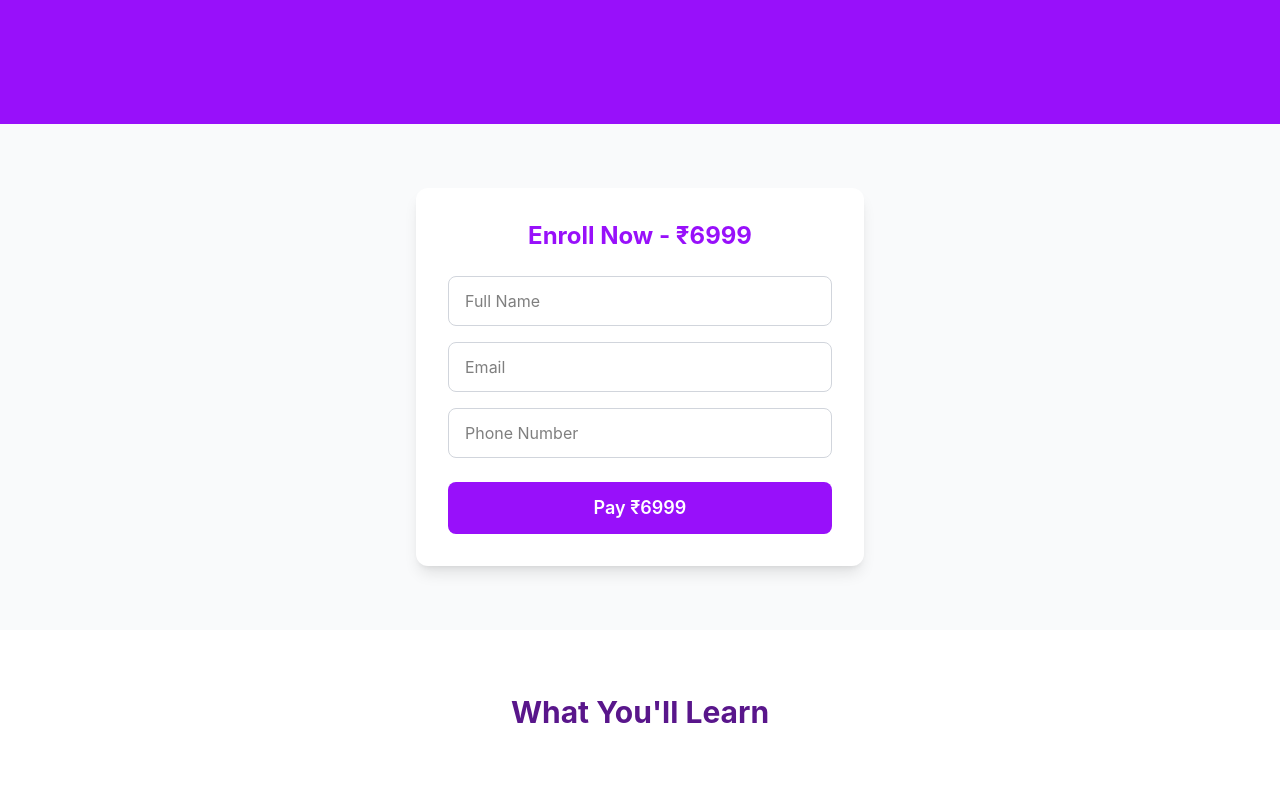
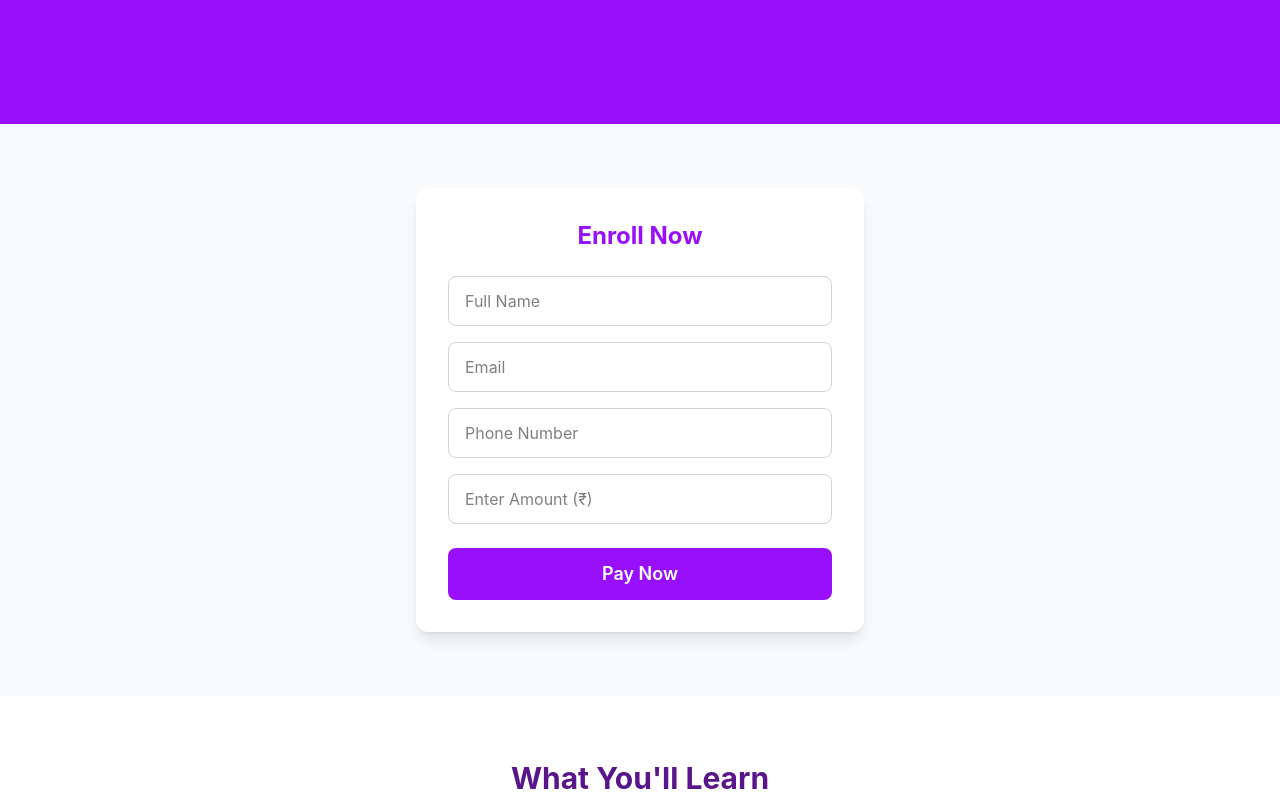
Before and after one commit to singhsunny26sep/madeandmentor, a React (Vite) app: page /certificate in a window 1280 px wide. Shown: the part 436-1233 px from the top of the page. Built offline with nearby package versions, Linux system fonts and the light colour scheme; no server answers.

Commit message:
newchaneges

```diff
--- a/src/components/Certificate.jsx
+++ b/src/components/Certificate.jsx
@@ -9,7 +9,7 @@ const CONFIG = {
 };
 
 export default function Certificate() {
-  const [form, setForm] = useState({ name: "", email: "", phone: "" });
+  const [form, setForm] = useState({ name: "", email: "", phone: "", amount: "" });
   const [errors, setErrors] = useState({});
   const [loading, setLoading] = useState(false);
   const [success, setSuccess] = useState(null);
@@ -36,6 +36,8 @@ export default function Certificate() {
       e.email = "Invalid email.";
     if (form.phone.replace(/\D/g, "").length < 10)
       e.phone = "Invalid phone.";
+    if (!form.amount || parseFloat(form.amount) <= 0)
+      e.amount = "Please enter a valid amount.";
     setErrors(e);
     return Object.keys(e).length === 0;
   };
@@ -56,7 +58,7 @@ export default function Certificate() {
         Email: form.email,
         Phone: form.phone,
         Payment_ID: paymentId,
-        Amount: "Rs.6999",
+        Amount: `Rs.${form.amount}`,
         Programme: "Psychology Certification Programme",
         Enrolled_On: enrolledOn,
       }),
@@ -70,6 +72,7 @@ export default function Certificate() {
         email: form.email,
         phone: form.phone,
         payment_id: paymentId,
+        amount: form.amount,
       }),
     });
   };
@@ -79,9 +82,11 @@ export default function Certificate() {
 
     setLoading(true);
 
+    const amountInPaise = Math.round(parseFloat(form.amount) * 100);
+
     const rzp = new window.Razorpay({
       key: CONFIG.RAZORPAY_KEY,
-      amount: 699900,
+      amount: amountInPaise,
       currency: "INR",
       name: "Mate & Mentors",
       description: "Psychology Certification Programme",
@@ -150,7 +155,7 @@ export default function Certificate() {
           {!success ? (
             <>
               <h2 className="text-2xl font-bold text-center text-purple-600 mb-6">
-                Enroll Now - ₹6999
+                Enroll Now
               </h2>
 
               <div className="mb-4">
@@ -174,7 +179,7 @@ export default function Certificate() {
                 {errors.email && <p className="text-red-500 text-sm mt-1">{errors.email}</p>}
               </div>
 
-              <div className="mb-6">
+              <div className="mb-4">
                 <input
                   name="phone"
                   placeholder="Phone Number"
@@ -185,12 +190,24 @@ export default function Certificate() {
                 {errors.phone && <p className="text-red-500 text-sm mt-1">{errors.phone}</p>}
               </div>
 
+              <div className="mb-6">
+                <input
+                  name="amount"
+                  type="number"
+                  placeholder="Enter Amount (₹)"
+                  value={form.amount}
+                  onChange={handleChange}
+                  className={`w-full px-4 py-3 rounded-lg border ${errors.amount ? 'border-red-500' : 'border-gray-300'} focus:outline-none focus:ring-2 focus:ring-purple-500`}
+                />
+                {errors.amount && <p className="text-red-500 text-sm mt-1">{errors.amount}</p>}
+              </div>
+
               <button
                 onClick={handlePayment}
                 disabled={loading}
                 className={`w-full py-3 rounded-lg text-white font-semibold text-lg ${loading ? 'bg-gray-400' : 'bg-purple-600 hover:bg-purple-800'} transition`}
               >
-                {loading ? "Processing..." : "Pay ₹6999"}
+                {loading ? "Processing..." : "Pay Now"}
               </button>
             </>
           ) : (
```
